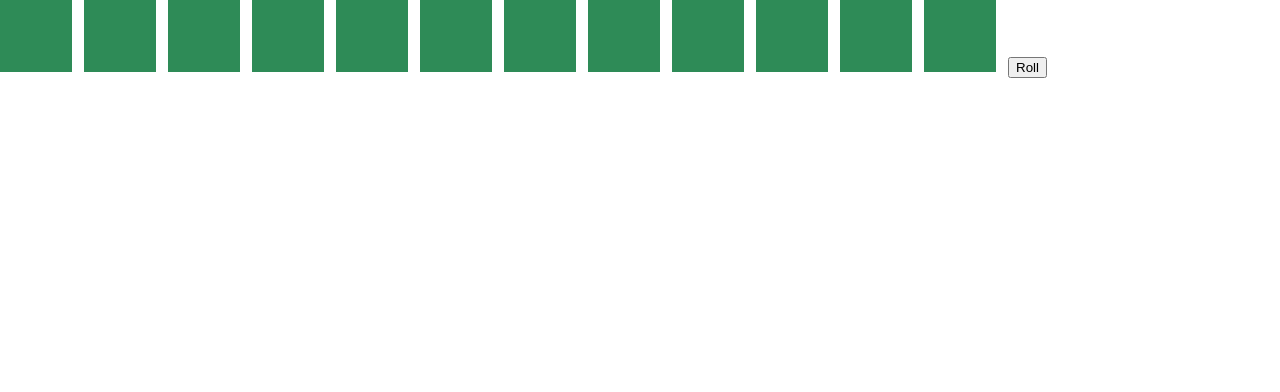
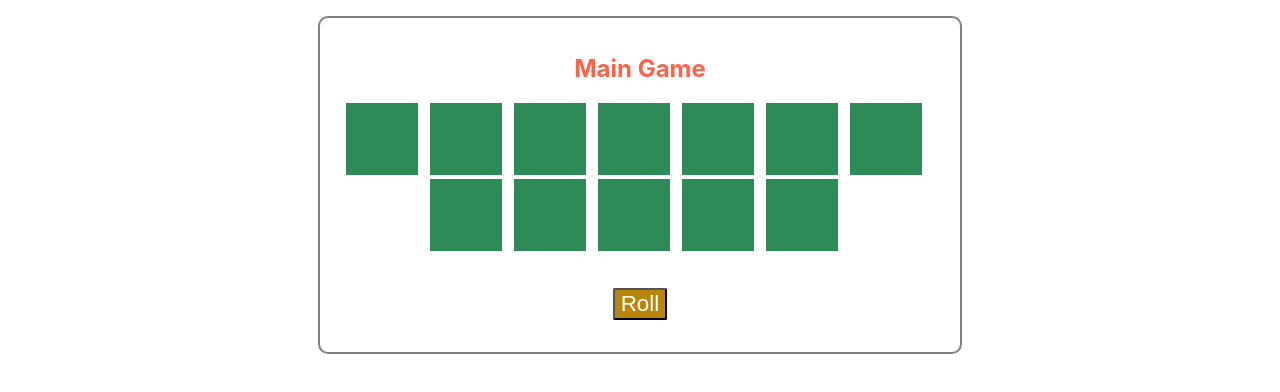
Before and after one commit to riomonet/disco, a React (Create React App) app: page / in a window 1280 px wide. Shown: the top 392 px of the page. Built offline with nearby package versions, Linux system fonts and the light colour scheme.

Commit message:
add Dice.css

```diff
--- /dev/null
+++ b/src/Dice.css
@@ -0,0 +1,25 @@
+.Dice {
+    border: solid 2px gray;
+    padding: 1em 0 2em 0;
+    text-align: center;
+    margin: 1em auto auto;
+    border-radius: 10px;
+    width: 40em;
+}
+
+
+.Dice h2 {
+
+    text-align: center;
+    color: tomato;
+}
+
+
+.Dice button {
+    background-color: darkgoldenrod;
+    color: white;
+    font-size: 140%;
+    border-radius: 2px;
+    margin-top: 1.5em;
+
+}
--- a/src/Dice.js
+++ b/src/Dice.js
@@ -1,5 +1,7 @@
 import React, {useState} from 'react'
 import Die from './Die';
+import './Dice.css'
+
 
 const Dice = ({numDice = 6, title= 'Main Game' , maxVal = 20 }) => {
 
@@ -11,9 +13,14 @@ const Dice = ({numDice = 6, title= 'Main Game' , maxVal = 20 }) => {
     }
 
     return (
-	<div>
-	    { numbers.map( num => <Die val={num} /> )}
+	<div className='Dice'>
+	    <h2> {title} </h2>
+	    <div>
+		{ numbers.map( num => <Die val={num} /> )}
+	    </div>
+
 	    <button onClick={ rollDice } > Roll </button>
+
 	</div>
     )
 }
```
